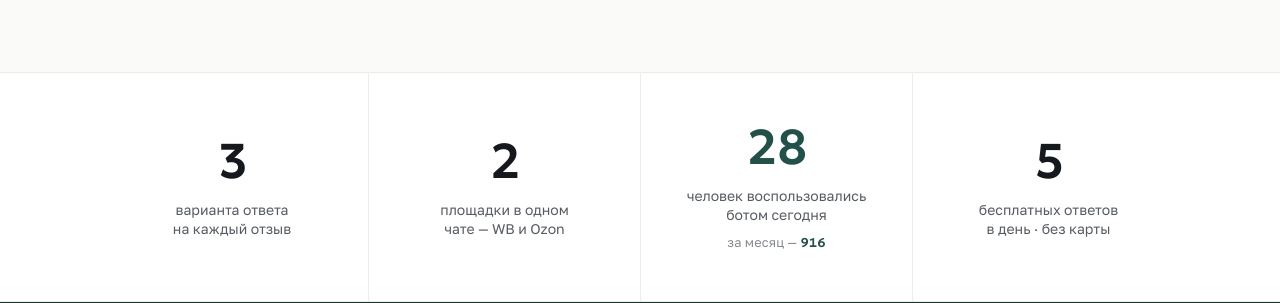
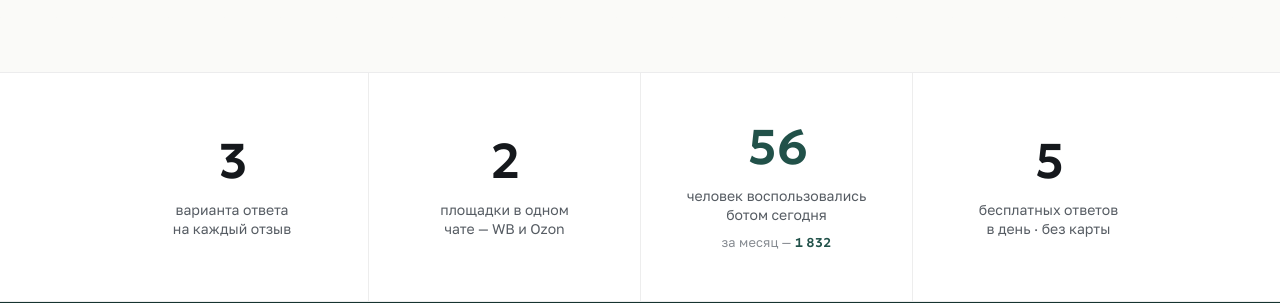
Before and after one commit to RoylestarIT/testbot, a Next.js app in the folder website/: page / in a window 1280 px wide. Shown: the part 880-1183 px from the top of the page. Built offline with nearby package versions, Linux system fonts and the light colour scheme; no server answers.

Commit message:
chore(website): double demo usage stat defaults (v3 storage key)
Co-authored-by: RoylestarIT <RoylestarIT@users.noreply.github.com>

```diff
--- a/website/public/usage-stats-demo.js
+++ b/website/public/usage-stats-demo.js
@@ -3,15 +3,15 @@
  */
 (function () {
   var CONFIG = {
-    storageKey: "gb_usage_stats_demo_v2",
-    initialToday: 28,
-    initialMonth: 916,
+    storageKey: "gb_usage_stats_demo_v3",
+    initialToday: 56,
+    initialMonth: 1832,
     tickMinMs: 45000,
     tickMaxMs: 120000,
     bumpMin: 0,
     bumpMax: 1,
-    todayResetMin: 22,
-    todayResetMax: 38,
+    todayResetMin: 44,
+    todayResetMax: 76,
   };
 
   function dayKey(d) {
--- a/website/src/components/HomeStatsStrip.tsx
+++ b/website/src/components/HomeStatsStrip.tsx
@@ -18,7 +18,7 @@ function StatValue({ item }: { item: StatItem }) {
         id="stat-today"
         className="font-display text-display font-semibold tabular-nums tracking-tight text-brand-700 sm:text-display-lg"
       >
-        28
+        56
       </span>
     );
   }
@@ -49,7 +49,7 @@ export function HomeStatsStrip() {
                       id="stat-month"
                       className="font-display font-semibold tabular-nums text-brand-700"
                     >
-                      916
+                      1&nbsp;832
                     </span>
                   </p>
                 ) : null}
```
